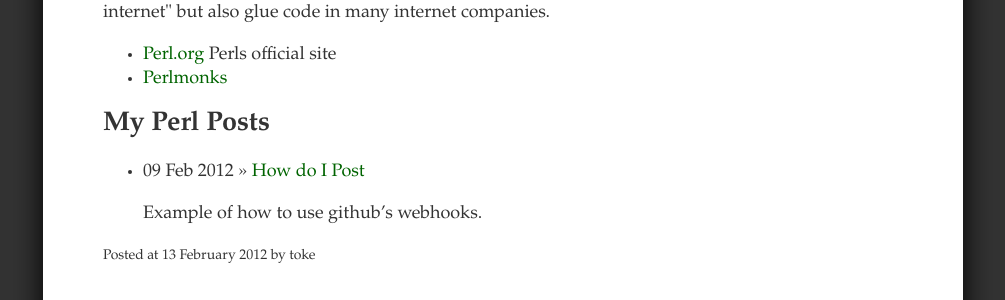
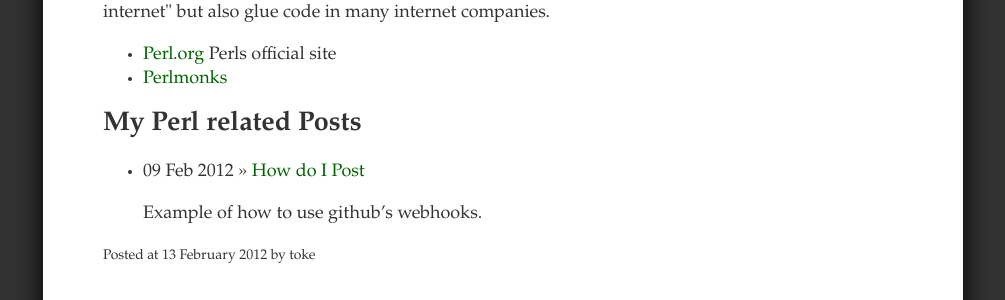
Before and after one commit to toke/toke.de, a Jekyll site: the page built from perl.html, in a window 1280 px wide. Shown: the part 295-595 px from the top of the page, without its empty margins (137-1142 px from the left). Built offline with Jekyll 4.4.1, drawn with Linux system fonts in a browser that asks for light colours.

Commit message:
+ aside element

```diff
--- a/_posts/2012-02-09-how-i-post.markdown
+++ b/_posts/2012-02-09-how-i-post.markdown
@@ -98,6 +98,7 @@
 
 {% endhighlight %}
 
+<aside>
 ## More
 
 That is just the surface what really is possible. I also use this method in
@@ -111,5 +112,6 @@
 * Even a small distributed site or WiKi is possible
 
 With a simple git post-commit-hook such a http Post with curl it is github independent.
+</aside>
 
 To be continued...
--- a/perl.html
+++ b/perl.html
@@ -14,7 +14,7 @@
 <li><a href="http://www.perlmonks.org">Perlmonks</a></li>
 </ul>
 
-<h2>My Perl Posts</h2>
+<h2>My Perl related Posts</h2>
 
   <ul class="posts">
     {% for post in site.categories.perl %}
```
